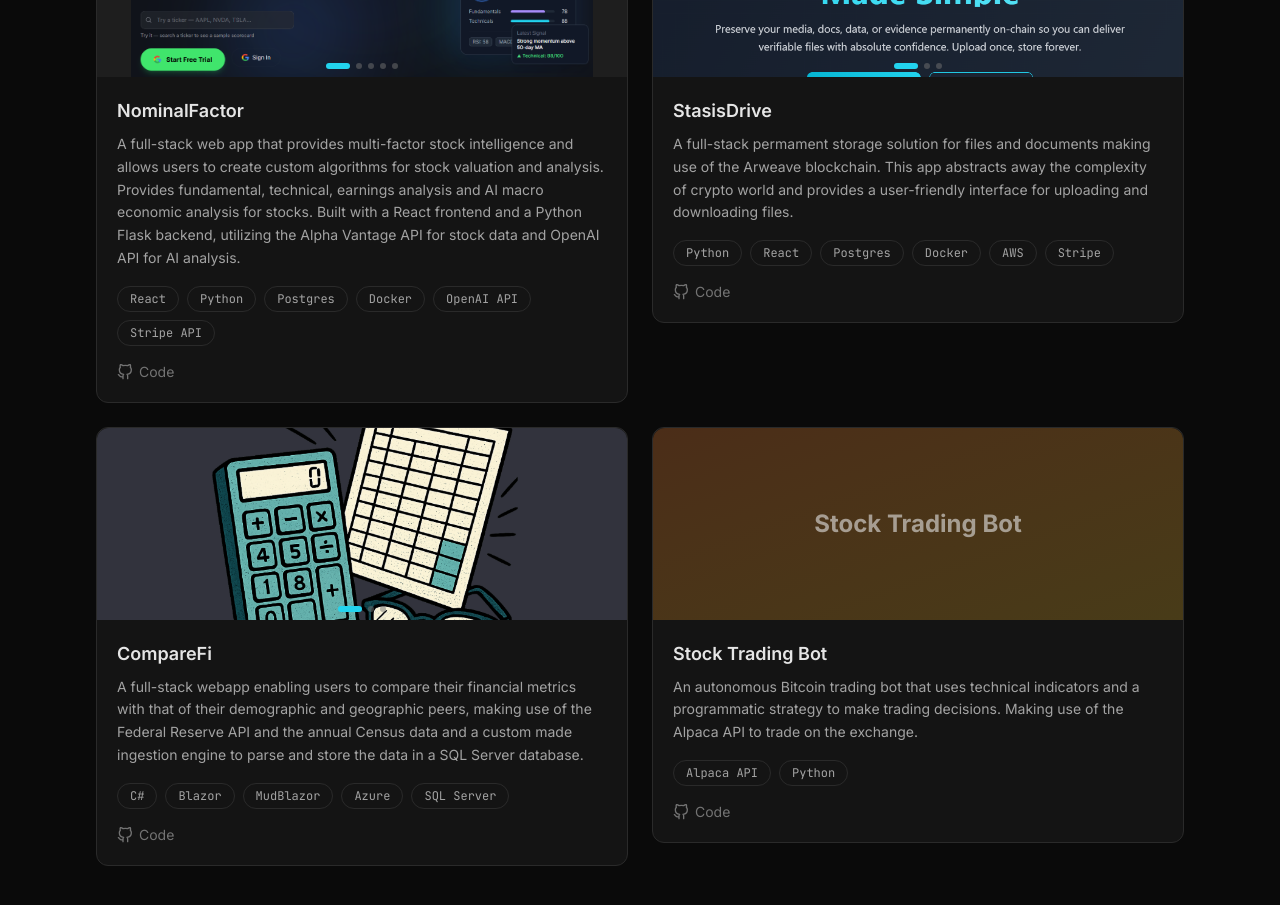
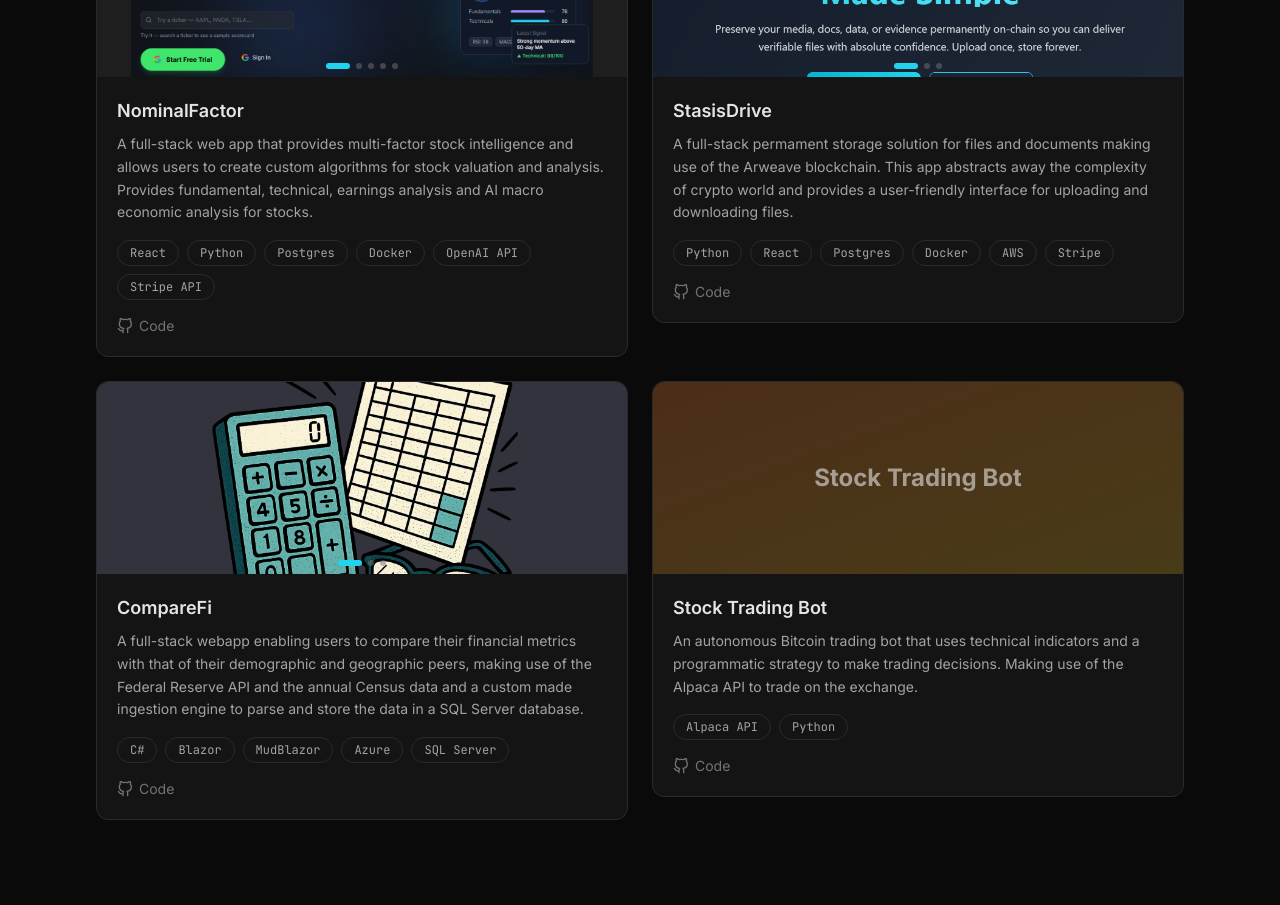
Before and after one commit to jareddalessandro/PortfolioSite, a React (Vite) app: page / in a window 1280 px wide. Shown: the part 3820-4725 px from the top of the page. Built offline with nearby package versions, Linux system fonts and the light colour scheme.

Commit message:
minor tweak

```diff
--- a/src/data/projects.js
+++ b/src/data/projects.js
@@ -3,7 +3,7 @@ export const projects = [
     id: 1,
     title: 'NominalFactor',
     description:
-      'A full-stack web app that provides multi-factor stock intelligence and allows users to create custom algorithms for stock valuation and analysis. Provides fundamental, technical, earnings analysis and AI macro economic analysis for stocks. Built with a React frontend and a Python Flask backend, utilizing the Alpha Vantage API for stock data and OpenAI API for AI analysis.',
+      'A full-stack web app that provides multi-factor stock intelligence and allows users to create custom algorithms for stock valuation and analysis. Provides fundamental, technical, earnings analysis and AI macro economic analysis for stocks.',
     tech: ['React', 'Python', 'Postgres', 'Docker', 'OpenAI API', 'Stripe API'],
     github: 'https://github.com/Nominal-Technologies-LLC/NominalFactor',
     demo: null,
```
